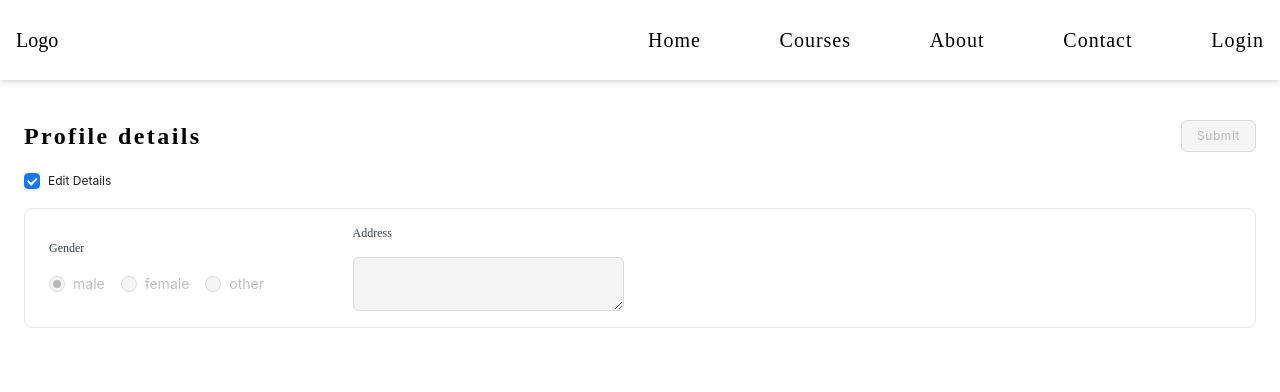
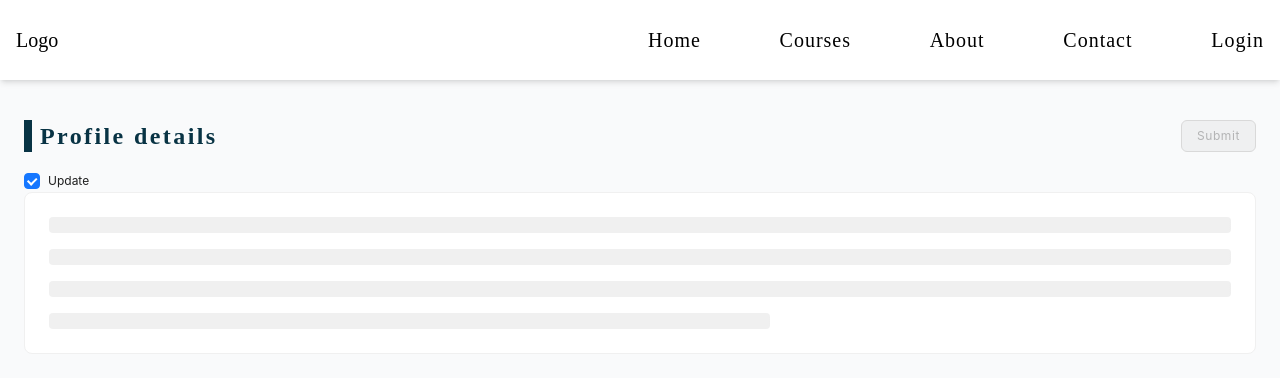
Before and after one commit to samuelraj2810/E-Learning-Platform, a React (Create React App) app in the folder client/: page /profiledetails in a window 1280 px wide. Shown: the top 392 px of the page. Built offline with nearby package versions, Linux system fonts and the light colour scheme.

Commit message:
UI in profileDetails

```diff
--- /dev/null
+++ b/client/src/Components/Common/CustomSkeleton.jsx
@@ -0,0 +1,30 @@
+import { Card, Skeleton } from "antd";
+import React from "react";
+
+const CustomSkeleton = ({
+  avatar = false,
+  title = false,
+  rows = {},
+  width = {},
+  size = {},
+  className ="",
+  cardclassName = "",
+  style,
+}) => {
+  return (
+    <Card className={`w-full ${cardclassName}`}>
+      <Skeleton
+        active
+        avatar={avatar}
+        paragraph={{ rows, width }}
+        title={title}
+        size={size}
+        loading={true}
+        className={className}
+        style={style}
+      ></Skeleton>
+    </Card>
+  );
+};
+
+export default CustomSkeleton;
--- a/client/src/Components/Home/MainLayout.jsx
+++ b/client/src/Components/Home/MainLayout.jsx
@@ -39,9 +39,10 @@ function MainLayout() {
   }, []);
 
   return (
-    <div>
+    <div className='bg-gray-50'>
       <Nav />
-      {isLoading ? <LoadingPage/> : <Outlet />}
+      {/* {isLoading ? <LoadingPage/> : <Outlet />} */}
+      <Outlet />
     </div>
   );
 }
--- a/client/src/Components/Home/ProfileDetails.jsx
+++ b/client/src/Components/Home/ProfileDetails.jsx
@@ -7,6 +7,8 @@ import { useCustomMessage } from "../Common/CustomMessage";
 import TextArea from "antd/es/input/TextArea";
 import CustomProgressBar from "../Common/CustomProgressBar";
 import axios from "axios";
+import LoadingPage from "./LoadingPage";
+import CustomSkeleton from "../Common/CustomSkeleton";
 
 const ProfileDetails = () => {
   const showMessage = useCustomMessage();
@@ -63,6 +65,7 @@ const ProfileDetails = () => {
   useEffect(() => {
     fetchData();
   }, []);
+
   const postData = async () => {
     setIsLoading(true);
     let convertedObject = data[0].title.reduce((acc, key) => {
@@ -88,7 +91,7 @@ const ProfileDetails = () => {
         console.log(result.data);
 
         setIsLoading(false);
-        showMessage("success", result.data.message);
+        showMessage("success", "Data added Successfully");
       }
     } catch (error) {
       console.error("Error updating data:", error);
@@ -116,7 +119,7 @@ const ProfileDetails = () => {
   return (
     <form className=" lg:mx-auto rounded-lg p-4 lg:p-6">
       <div className="flex items-center gap-4 h-fit ">
-        <h1 className="lg:text-2xl text-base font-semibold my-4 tracking-widest">
+        <h1 className="lg:text-2xl text-base border-l-8 border-PrimaryDark pl-2 font-semibold text-PrimaryDark my-4 tracking-widest">
           Profile details
         </h1>
         {/* <CustomProgressBar totalfield={titles} percent={titles} className="" /> */}
@@ -128,6 +131,7 @@ const ProfileDetails = () => {
           } capitalize tracking-wider`}
           color="solid"
           disabled={isupdate}
+          loading={isLoading}
         />
       </div>
       <Checkbox
@@ -137,15 +141,15 @@ const ProfileDetails = () => {
           setChecked(!checked);
         }}
         className={`text-xs ${checked ? "" : ""}`}
-      >
-        Edit Details
+        >
+        Update
       </Checkbox>
+        {data?.length > 0 ?
       <div
         className="grid grid-cols-1 mt-4 md:grid-cols-2
-         lg:grid-cols-4 gap-4 items-center rounded-lg border p-4"
+         lg:grid-cols-4 gap-4 items-center rounded-lg border-2 p-8 bg-white"
       >
-        {data?.length > 0 ?
-        data.map((each) =>
+        {data.map((each) =>
           each.title
             .filter((field) => !["gender"].includes(field))
             .map((field) => (
@@ -163,8 +167,7 @@ const ProfileDetails = () => {
                   handleInputChange(field, newValue);
                 }}
               />
-            ))
-        ): ""}
+            )))}
         <span className="mx-2">
           <p className="text-xs font-normal mb-4 capitalize text-gray-700">
             gender
@@ -184,6 +187,7 @@ const ProfileDetails = () => {
           <TextArea className="" disabled={isupdate} value={address} onChange={(e)=>setAddress(e.target.value)}/>
         </span>
       </div>
+      : <CustomSkeleton active rows={4} />}
     </form>
   );
 };
--- a/client/tailwind.config.js
+++ b/client/tailwind.config.js
@@ -4,10 +4,12 @@ module.exports = {
   theme: {
     extend: {
       colors: {
-        Primary: "#4338ca",
+        Primary: "#22d3ee",
+        PrimaryDark: "#083344",
       },
       backgroundColor:{
-        Primary: "#4338ca",
+        Primary: "#22d3ee",
+        PrimaryDark: "#083344",
       },
       fontFamily: {
         Poppins: ["Poppins", "serif"],
```
